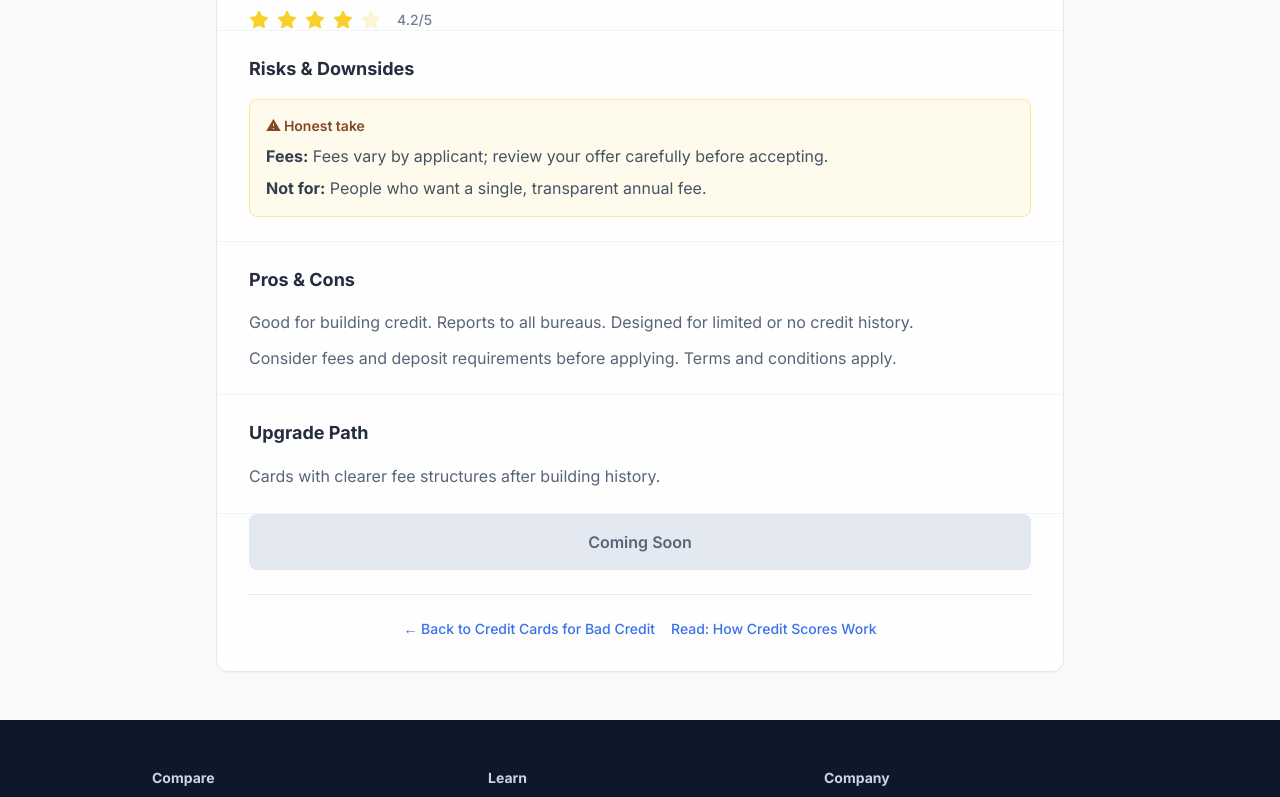
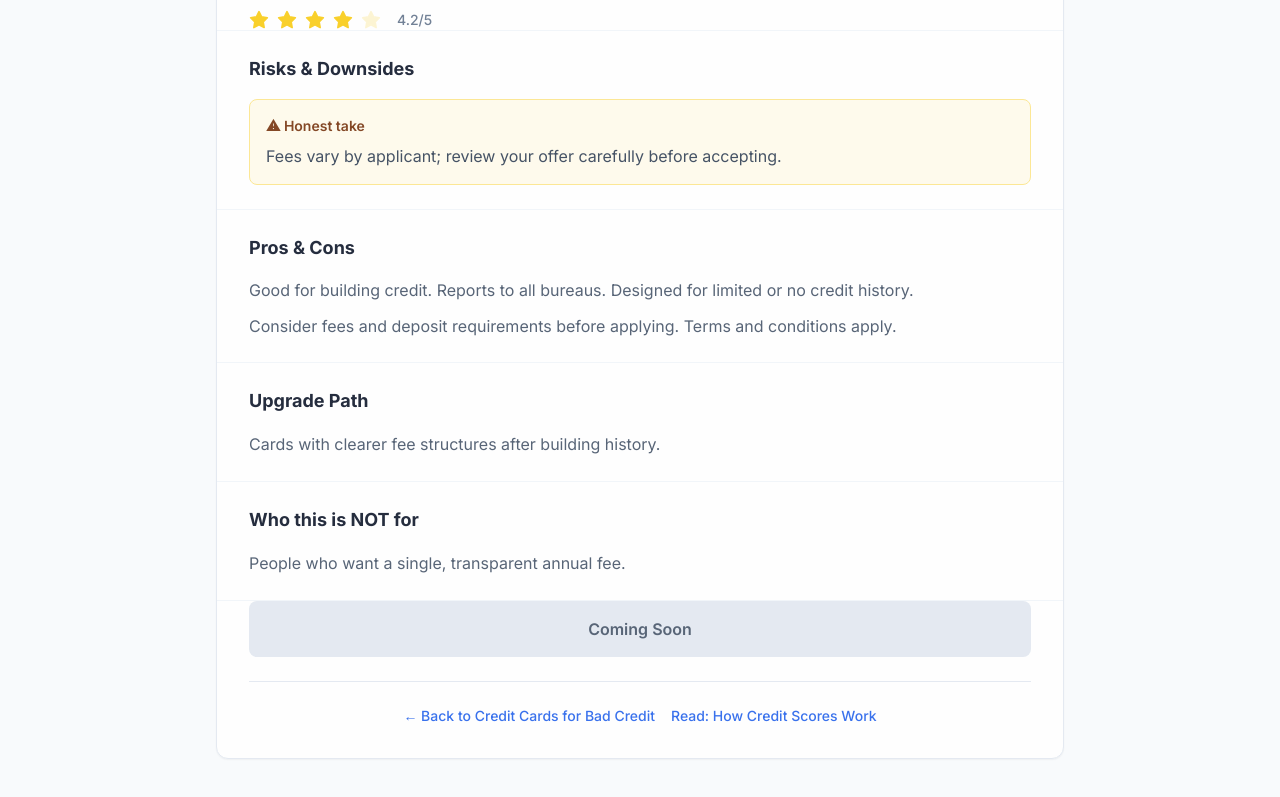
Before and after one commit to Holagpt-ai/badcreditfirst-v3, a Next.js app: page /credit-cards/review/credit-one-platinum in a window 1280 px wide. Shown: the part 701-1498 px from the top of the page. Built offline with nearby package versions, Linux system fonts and the light colour scheme.

Commit message:
ux: surface who-this-is-not-for section higher on review pages

```diff
--- a/app/credit-cards/review/[slug]/page.tsx
+++ b/app/credit-cards/review/[slug]/page.tsx
@@ -137,22 +137,15 @@ export default function CreditCardReviewPage({
             <span className="text-sm text-slate-500 ml-2 font-medium">{displayScore.toFixed(1)}/5</span>
           </div>
 
-          {/* Risks & Downsides — feeRisk + badFor (honest analysis) */}
-          {(feeRisk ?? badFor) && (
+          {/* Risks & Downsides — fee risk only (badFor moved to dedicated section below) */}
+          {feeRisk && (
             <div className="px-8 py-6 border-t border-slate-100">
               <h2 className="text-lg font-bold text-slate-900 mb-4">
                 Risks & Downsides
               </h2>
               <div className="bg-amber-50 border border-amber-200 rounded-lg p-4 text-amber-900">
                 <p className="text-sm font-semibold mb-2">⚠ Honest take</p>
-                <ul className="space-y-2 text-slate-700">
-                  {feeRisk && (
-                    <li><strong className="text-slate-800">Fees:</strong> {feeRisk}</li>
-                  )}
-                  {badFor && (
-                    <li><strong className="text-slate-800">Not for:</strong> {badFor}</li>
-                  )}
-                </ul>
+                <p className="text-slate-700">{feeRisk}</p>
               </div>
             </div>
           )}
@@ -171,6 +164,14 @@ export default function CreditCardReviewPage({
             <div className="px-8 py-6 border-t border-slate-100">
               <h2 className="text-lg font-bold text-slate-900 mb-4">Upgrade Path</h2>
               <p className="text-slate-600 leading-relaxed">{upgradePath}</p>
+            </div>
+          )}
+
+          {/* Who this is NOT for — visible before CTA, neutral and factual */}
+          {badFor && (
+            <div className="px-8 py-6 border-t border-slate-100">
+              <h2 className="text-lg font-bold text-slate-900 mb-4">Who this is NOT for</h2>
+              <p className="text-slate-600 leading-relaxed">{badFor}</p>
             </div>
           )}
 
```
